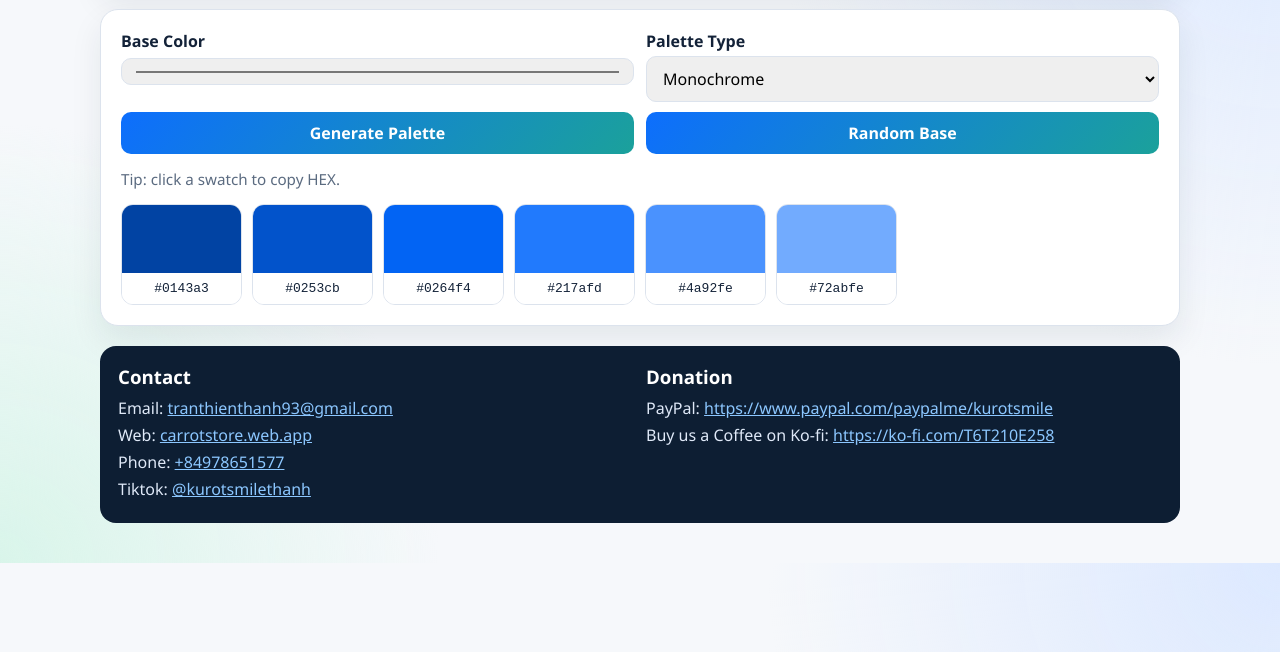
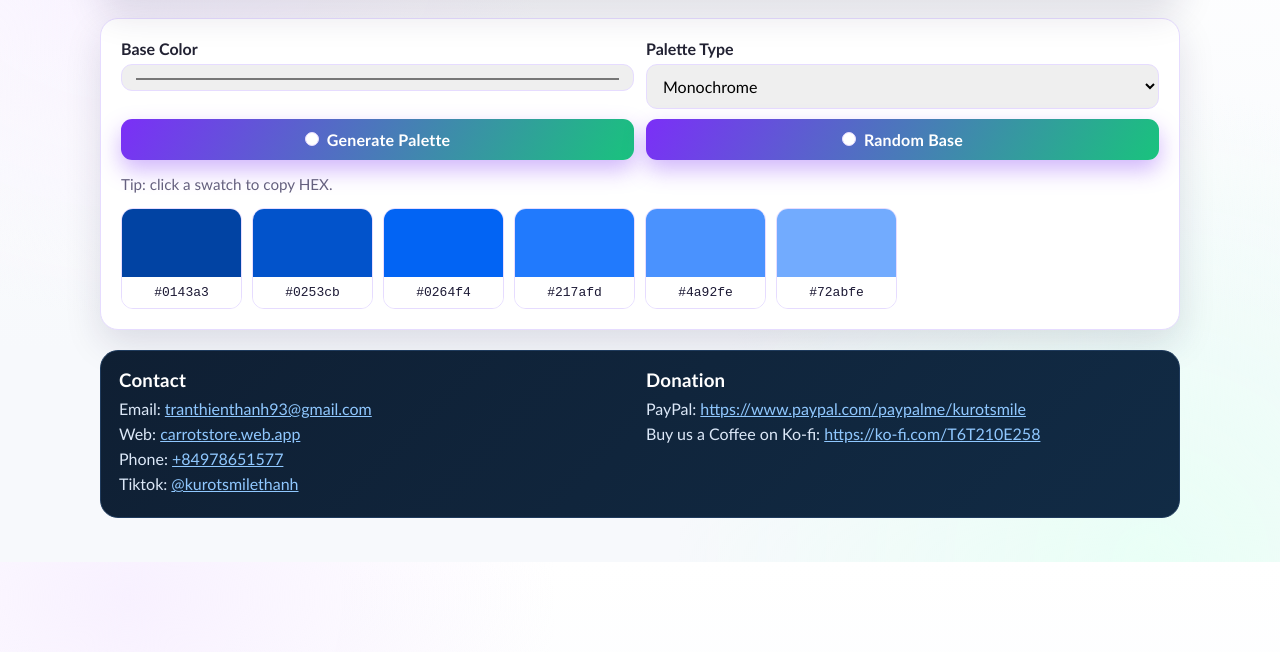
Before and after one commit to kurotsmile/palettekit, a plain HTML site: page index.html in a window 1280 px wide. Shown: the part 148-800 px from the top of the page. Drawn offline with Linux system fonts and the light colour scheme.

Commit message:
Redesign UI with unique theme and button icons

```diff
--- a/index.html
+++ b/index.html
@@ -19,69 +19,109 @@
   <link rel="canonical" href="https://palettekit.web.app/">
   <link rel="icon" type="image/svg+xml" href="favicon.svg">
   <style>:root {
-  --bg: #f6f8fb;
+  --bg: #f7f9fc;
   --card: #ffffff;
-  --text: #132238;
-  --muted: #5b6b80;
-  --brand: #0d6efd;
-  --line: #dce3ed;
+  --text: #1b1834;
+  --muted: #65607f;
+  --line: #e6dcff;
+  --g1: #7b2ff7;
+  --g2: #19c37d;
 }
 * { box-sizing: border-box; }
 body {
   margin: 0;
-  font-family: "Segoe UI", "Noto Sans", sans-serif;
+  font-family: "Trebuchet MS", "Segoe UI", sans-serif;
   color: var(--text);
   background:
-    radial-gradient(circle at top right, #dde9ff 0%, transparent 35%),
-    radial-gradient(circle at bottom left, #d9f5ea 0%, transparent 30%),
-    var(--bg);
+    radial-gradient(circle at 10% 5%, #f8f1ff 0%, transparent 32%),
+    radial-gradient(circle at 90% 100%, #e9fff6 0%, transparent 35%),
+    linear-gradient(180deg, #ffffff 0%, var(--bg) 70%);
 }
 .container {
   max-width: 1120px;
   margin: 0 auto;
-  padding: 24px 20px 40px;
+  padding: 26px 20px 44px;
 }
 header {
-  background: var(--card);
+  background: linear-gradient(145deg, #ffffff 0%, #f9fcff 100%);
   border: 1px solid var(--line);
-  border-radius: 18px;
-  padding: 20px;
-  box-shadow: 0 14px 32px rgba(19, 34, 56, 0.08);
+  border-radius: 20px;
+  padding: 22px;
+  box-shadow: 0 14px 36px rgba(31, 23, 70, .13);
+  text-align: left;
+  position: relative;
+  overflow: hidden;
 }
-h1 { margin: 0 0 8px; font-size: 2rem; }
-.sub { margin: 0; color: var(--muted); }
+header::after {
+  content: "";
+  position: absolute;
+  right: -30px;
+  top: -30px;
+  width: 120px;
+  height: 120px;
+  border-radius: 999px;
+  background: linear-gradient(150deg, var(--g1), var(--g2));
+  opacity: .13;
+}
+h1 {
+  margin: 0 0 8px;
+  font-size: clamp(1.6rem, 2.8vw, 2.2rem);
+  letter-spacing: .2px;
+}
+.sub { margin: 0; color: var(--muted); line-height: 1.6; }
 main {
   margin-top: 18px;
   background: var(--card);
   border: 1px solid var(--line);
   border-radius: 18px;
   padding: 20px;
-  box-shadow: 0 14px 32px rgba(19, 34, 56, 0.08);
+  box-shadow: 0 14px 36px rgba(31, 23, 70, .13);
 }
 .grid { display: grid; gap: 12px; }
 .grid.two { grid-template-columns: repeat(auto-fit, minmax(240px, 1fr)); }
-label { display: block; font-weight: 600; margin-bottom: 4px; }
+label { display: block; font-weight: 700; margin-bottom: 6px; color: #223; }
 input, select, textarea, button {
   width: 100%;
   border: 1px solid var(--line);
-  border-radius: 10px;
-  padding: 10px 12px;
+  border-radius: 11px;
+  padding: 11px 12px;
   font: inherit;
 }
-textarea { min-height: 130px; resize: vertical; }
+input:focus, select:focus, textarea:focus {
+  outline: none;
+  border-color: var(--g1);
+  box-shadow: 0 0 0 3px color-mix(in srgb, var(--g1) 15%, #ffffff);
+}
+textarea { min-height: 132px; resize: vertical; }
 button {
-  background: linear-gradient(130deg, #0d6efd, #1ba19b);
+  display: inline-flex;
+  align-items: center;
+  justify-content: center;
+  gap: 8px;
+  border: none;
   color: #fff;
-  border: none;
   font-weight: 700;
+  letter-spacing: .2px;
+  background: linear-gradient(120deg, var(--g1), var(--g2));
   cursor: pointer;
+  box-shadow: 0 10px 22px color-mix(in srgb, var(--g1) 35%, transparent);
+  transition: transform .16s ease, filter .16s ease;
 }
-button:hover { opacity: 0.92; }
+button:hover { transform: translateY(-1px); filter: saturate(1.05); }
+button:active { transform: translateY(0); }
+.btn-ic {
+  width: 14px;
+  height: 14px;
+  stroke: currentColor;
+  stroke-width: 2;
+  fill: none;
+  flex: 0 0 auto;
+}
 .output, .panel {
   border: 1px solid var(--line);
   border-radius: 12px;
   padding: 12px;
-  background: #fbfdff;
+  background: linear-gradient(180deg, #ffffff, #f9fbff);
 }
 .swatches { display: grid; grid-template-columns: repeat(auto-fill, minmax(120px, 1fr)); gap: 10px; }
 .swatch {
@@ -89,10 +129,12 @@ button:hover { opacity: 0.92; }
   border: 1px solid var(--line);
   overflow: hidden;
   cursor: pointer;
+  transition: transform .14s ease;
 }
+.swatch:hover { transform: translateY(-2px); }
 .swatch div { height: 68px; }
 .swatch code { display: block; text-align: center; padding: 8px; background: #fff; }
-canvas, img.preview {
+canvas, img.preview, svg {
   max-width: 100%;
   border-radius: 12px;
   border: 1px solid var(--line);
@@ -100,19 +142,23 @@ canvas, img.preview {
 }
 .site-footer {
   margin-top: 20px;
-  background: #0d1e33;
-  color: #dfe9f8;
-  border-radius: 16px;
+  background: linear-gradient(135deg, #0f1f33, #112b45);
+  border: 1px solid #1f3b5d;
+  color: #dce8f8;
+  border-radius: 18px;
   padding: 18px;
   display: grid;
   grid-template-columns: repeat(auto-fit, minmax(260px, 1fr));
   gap: 12px;
 }
-.site-footer h3 { margin: 0 0 8px; color: #fff; }
-.site-footer p { margin: 5px 0; word-break: break-word; }
-.site-footer a { color: #8cc7ff; }
+.site-footer h3 { margin: 0 0 8px; color: #fff; letter-spacing: .2px; }
+.site-footer p { margin: 6px 0; word-break: break-word; }
+.site-footer a { color: #90c8ff; }
 .note { color: var(--muted); font-size: .95rem; }
-</style>
+@media (max-width: 640px) {
+  .container { padding: 14px 12px 28px; }
+  main, header { padding: 16px; }
+}</style>
   <script type="application/ld+json">{"@context":"https://schema.org","@type":"WebApplication","name":"PaletteKit","description":"Generate harmonious color palettes and copy hex codes instantly for web and app design.","applicationCategory":"UtilitiesApplication","operatingSystem":"Any","url":"https://palettekit.web.app"}</script>
 </head>
 <body>
@@ -189,5 +235,35 @@ function makePalette(){
 document.getElementById('genBtn').onclick=makePalette;
 document.getElementById('randBtn').onclick=()=>{base.value='#'+Math.floor(Math.random()*0xffffff).toString(16).padStart(6,'0');makePalette();};
 makePalette();</script>
+  <script id="btn-icon-script">(function(){
+  const icons = {
+    make:'<svg class="btn-ic" viewBox="0 0 24 24" aria-hidden="true"><path d="M12 5v14M5 12h14"/></svg>',
+    download:'<svg class="btn-ic" viewBox="0 0 24 24" aria-hidden="true"><path d="M12 3v12"/><path d="M7 10l5 5 5-5"/><path d="M4 21h16"/></svg>',
+    convert:'<svg class="btn-ic" viewBox="0 0 24 24" aria-hidden="true"><path d="M4 7h13"/><path d="M13 3l4 4-4 4"/><path d="M20 17H7"/><path d="M11 13l-4 4 4 4"/></svg>',
+    apply:'<svg class="btn-ic" viewBox="0 0 24 24" aria-hidden="true"><path d="M20 6L9 17l-5-5"/></svg>',
+    copy:'<svg class="btn-ic" viewBox="0 0 24 24" aria-hidden="true"><rect x="9" y="9" width="11" height="11" rx="2"/><rect x="4" y="4" width="11" height="11" rx="2"/></svg>',
+    random:'<svg class="btn-ic" viewBox="0 0 24 24" aria-hidden="true"><path d="M16 3h5v5"/><path d="M4 20L21 3"/><path d="M16 21h5v-5"/><path d="M4 4l7 7"/></svg>',
+    start:'<svg class="btn-ic" viewBox="0 0 24 24" aria-hidden="true"><path d="M8 5v14l11-7z"/></svg>',
+    scan:'<svg class="btn-ic" viewBox="0 0 24 24" aria-hidden="true"><path d="M4 7V4h3M20 7V4h-3M4 17v3h3M20 17v3h-3"/><rect x="7" y="7" width="10" height="10" rx="2"/></svg>'
+  };
+  const choose = (txt) => {
+    const t = txt.toLowerCase();
+    if (t.includes('download') || t.includes('save')) return icons.download;
+    if (t.includes('convert')) return icons.convert;
+    if (t.includes('apply') || t.includes('enhance') || t.includes('detect')) return icons.apply;
+    if (t.includes('copy') || t.includes('extract')) return icons.copy;
+    if (t.includes('random')) return icons.random;
+    if (t.includes('start')) return icons.start;
+    if (t.includes('scan')) return icons.scan;
+    if (t.includes('generate') || t.includes('create') || t.includes('build') || t.includes('update')) return icons.make;
+    return icons.make;
+  };
+  document.querySelectorAll('button').forEach((btn) => {
+    const text = btn.textContent.trim();
+    if (!text || btn.dataset.iconized === '1') return;
+    btn.innerHTML = choose(text) + '<span>' + text + '</span>';
+    btn.dataset.iconized = '1';
+  });
+})();</script>
 </body>
 </html>
```
